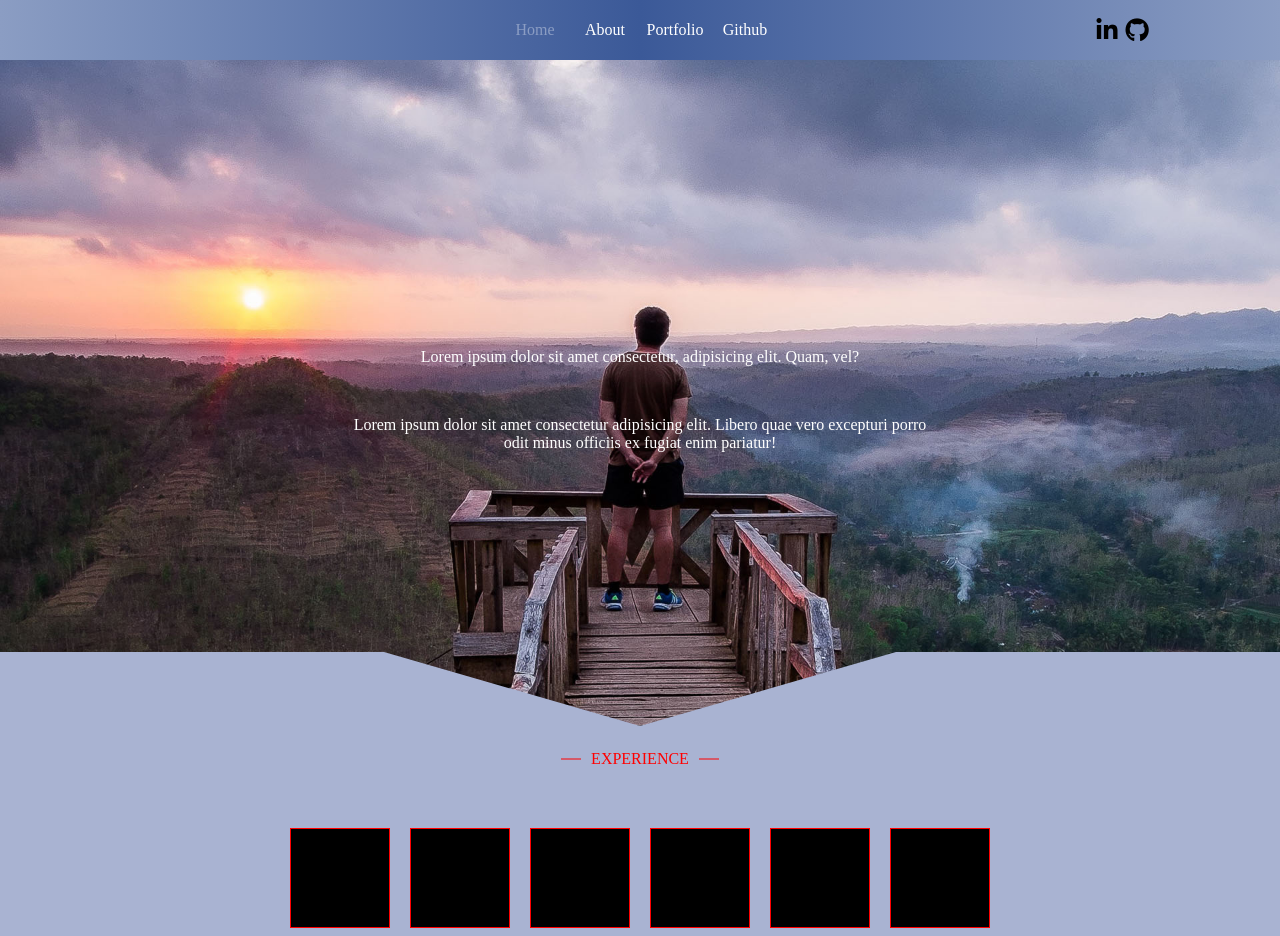
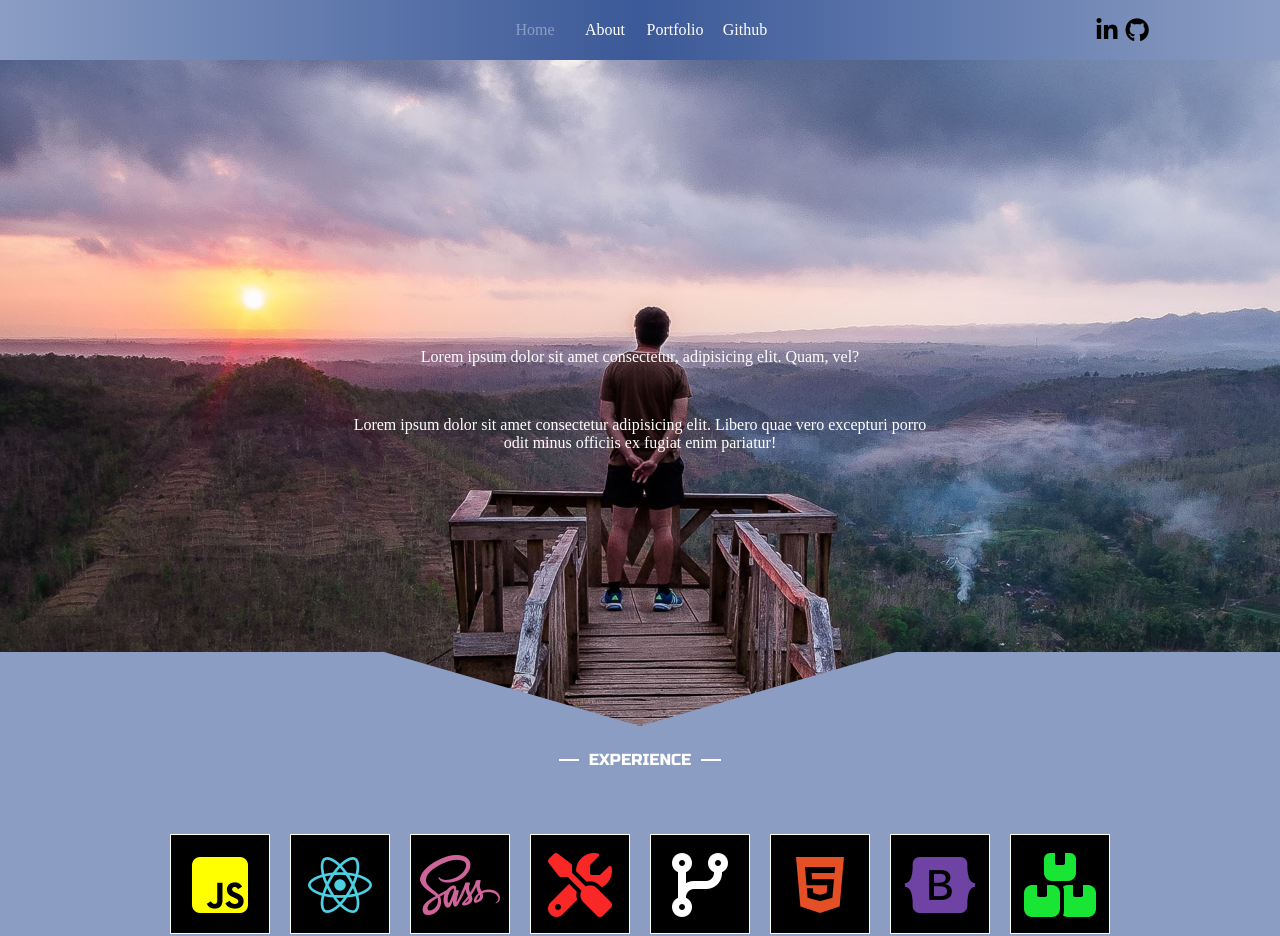
Before and after one commit to klauza/animated-business-app, a React (Create React App) app: page / in a window 1280 px wide. Shown: the top 936 px of the page. Built offline with nearby package versions, Linux system fonts and the light colour scheme; no server answers.

Commit message:
icons add

```diff
--- a/src/components/layout/Home.js
+++ b/src/components/layout/Home.js
@@ -36,7 +36,7 @@ export default class Home extends Component {
 
 
           <div className="container-home__hero">
-            <img src={heroImg} className="container-home__hero--img" onLoad={this.handleImageLoaded.bind(this)} onError={this.handleImageErrored.bind(this)} />
+            <img src={heroImg} alt="" className="container-home__hero--img" onLoad={this.handleImageLoaded.bind(this)} onError={this.handleImageErrored.bind(this)} />
 
             <div className="container-home__hero--para">
               <p>Lorem ipsum dolor sit amet consectetur, adipisicing elit. Quam, vel?</p>
@@ -50,12 +50,14 @@ export default class Home extends Component {
           </div>
 
           <div className="container-home__skill-icons">
-            <div>1</div>
-            <div>2</div>
-            <div>3</div>
-            <div>4</div>
-            <div>5</div>
-            <div>6</div>
+            <div className="icon-container"><i className="fab fa-js-square"></i><div className="desc">JavaScript</div></div>
+            <div className="icon-container"><i className="fab fa-react"></i><div className="desc">React</div></div>
+            <div className="icon-container"><i className="fab fa-sass"></i><div className="desc">Sass</div></div>
+            <div className="icon-container"><i className="fas fa-tools"></i><div className="desc">Regex</div></div>
+            <div className="icon-container"><i className="fas fa-code-branch"></i><div className="desc">Github</div></div>
+            <div className="icon-container"><i className="fab fa-html5"></i><div className="desc">HTML</div></div>
+            <div className="icon-container"><i className="fab fa-bootstrap"></i><div className="desc">Bootstrap</div></div>
+            <div className="icon-container"><i className="fas fa-boxes"></i><div className="desc">RESTful API</div></div>
           </div>
         </div>
       </div>
--- a/src/css/sass/_home.scss
+++ b/src/css/sass/_home.scss
@@ -2,7 +2,7 @@
   background: white;
 }
 .container-home{
-  background: #A9B3D2;
+  background: #8b9dc3;
   &__hero{
     clip-path: polygon(0 0, 100% 0, 100% 80%, 70% 80%, 50% 90%, 30% 80%, 0 80%);
     &--img{
@@ -31,14 +31,15 @@
     text-align: center;
     margin-top: -50px;
     span{
-      color: red;
+      font-family: $ff-Russo;
+      color: white;
       position: relative;
       &::before, &::after{
         content: '';
         display: block;
         width: 20px;
-        height: 1px;
-        background: red;
+        height: 2px;
+        background: white;
         margin: 0 auto;
       }
       &::before{
@@ -60,13 +61,54 @@
     flex-wrap: wrap;
     justify-content: center;
 
-    div{
-      min-width: 100px;
-      min-height: 100px;
+    .icon-container{
+      width: 100px;
+      height: 100px;
+      // overflow: hidden;
       text-align: center;
-      margin: 10px 10px;
+      margin: 15px 10px;
       background: black;
-      border: 1px solid red;
+      border: 1px solid white;
+      i{
+        color: white;
+        font-size: 64px;
+        line-height: 100px;
+      }
+      .desc{
+        background: rgba(173, 173, 173, 0.295);
+      }
+    }
+    .icon-container:nth-child(1){
+      i{color: yellow;}
+      .desc{color: yellow;font-family: $ff-Russo;}
+    }
+    .icon-container:nth-child(2){
+      i{color: #4DD0E1;}
+      .desc{color: #4DD0E1;font-family: $ff-Russo;}
+    }
+    .icon-container:nth-child(3){
+      i{color: #cf649a;}
+      .desc{color: #cf649a;font-family: $ff-Russo;}
+    }
+    .icon-container:nth-child(4){
+      i{color: rgb(250, 39, 39);}
+      .desc{color: rgb(250, 39, 39);font-family: $ff-Russo;}
+    }
+    .icon-container:nth-child(5){
+      i{color: #fff;}
+      .desc{color: #fff;font-family: $ff-Russo;}
+    }
+    .icon-container:nth-child(6){
+      i{color: #e44f26;}
+      .desc{color: #e44f26;font-family: $ff-Russo;}
+    }
+    .icon-container:nth-child(7){
+      i{color: #6f43a4;}
+      .desc{color: #6f43a4;font-family: $ff-Russo;}
+    }
+    .icon-container:nth-child(8){
+      i{color: #19e634;}
+      .desc{color: #19e634;font-family: $ff-Russo; letter-spacing: -1px;}
     }
   }
 
--- a/src/style.css
+++ b/src/style.css
@@ -62,7 +62,7 @@ body {
   background: white; }
 
 .container-home {
-  background: #A9B3D2; }
+  background: #8b9dc3; }
   .container-home__hero {
     -webkit-clip-path: polygon(0 0, 100% 0, 100% 80%, 70% 80%, 50% 90%, 30% 80%, 0 80%);
             clip-path: polygon(0 0, 100% 0, 100% 80%, 70% 80%, 50% 90%, 30% 80%, 0 80%); }
@@ -87,14 +87,15 @@ body {
     text-align: center;
     margin-top: -50px; }
     .container-home__experience span {
-      color: red;
+      font-family: "Russo One", sans-serif;
+      color: white;
       position: relative; }
       .container-home__experience span::before, .container-home__experience span::after {
         content: '';
         display: block;
         width: 20px;
-        height: 1px;
-        background: red;
+        height: 2px;
+        background: white;
         margin: 0 auto; }
       .container-home__experience span::before {
         position: absolute;
@@ -117,13 +118,60 @@ body {
     flex-wrap: wrap;
     -webkit-box-pack: center;
             justify-content: center; }
-    .container-home__skill-icons div {
-      min-width: 100px;
-      min-height: 100px;
+    .container-home__skill-icons .icon-container {
+      width: 100px;
+      height: 100px;
       text-align: center;
-      margin: 10px 10px;
+      margin: 15px 10px;
       background: black;
-      border: 1px solid red; }
+      border: 1px solid white; }
+      .container-home__skill-icons .icon-container i {
+        color: white;
+        font-size: 64px;
+        line-height: 100px; }
+      .container-home__skill-icons .icon-container .desc {
+        background: rgba(173, 173, 173, 0.295); }
+    .container-home__skill-icons .icon-container:nth-child(1) i {
+      color: yellow; }
+    .container-home__skill-icons .icon-container:nth-child(1) .desc {
+      color: yellow;
+      font-family: "Russo One", sans-serif; }
+    .container-home__skill-icons .icon-container:nth-child(2) i {
+      color: #4DD0E1; }
+    .container-home__skill-icons .icon-container:nth-child(2) .desc {
+      color: #4DD0E1;
+      font-family: "Russo One", sans-serif; }
+    .container-home__skill-icons .icon-container:nth-child(3) i {
+      color: #cf649a; }
+    .container-home__skill-icons .icon-container:nth-child(3) .desc {
+      color: #cf649a;
+      font-family: "Russo One", sans-serif; }
+    .container-home__skill-icons .icon-container:nth-child(4) i {
+      color: #fa2727; }
+    .container-home__skill-icons .icon-container:nth-child(4) .desc {
+      color: #fa2727;
+      font-family: "Russo One", sans-serif; }
+    .container-home__skill-icons .icon-container:nth-child(5) i {
+      color: #fff; }
+    .container-home__skill-icons .icon-container:nth-child(5) .desc {
+      color: #fff;
+      font-family: "Russo One", sans-serif; }
+    .container-home__skill-icons .icon-container:nth-child(6) i {
+      color: #e44f26; }
+    .container-home__skill-icons .icon-container:nth-child(6) .desc {
+      color: #e44f26;
+      font-family: "Russo One", sans-serif; }
+    .container-home__skill-icons .icon-container:nth-child(7) i {
+      color: #6f43a4; }
+    .container-home__skill-icons .icon-container:nth-child(7) .desc {
+      color: #6f43a4;
+      font-family: "Russo One", sans-serif; }
+    .container-home__skill-icons .icon-container:nth-child(8) i {
+      color: #19e634; }
+    .container-home__skill-icons .icon-container:nth-child(8) .desc {
+      color: #19e634;
+      font-family: "Russo One", sans-serif;
+      letter-spacing: -1px; }
 
 .about-main-container {
   background: white; }
```
